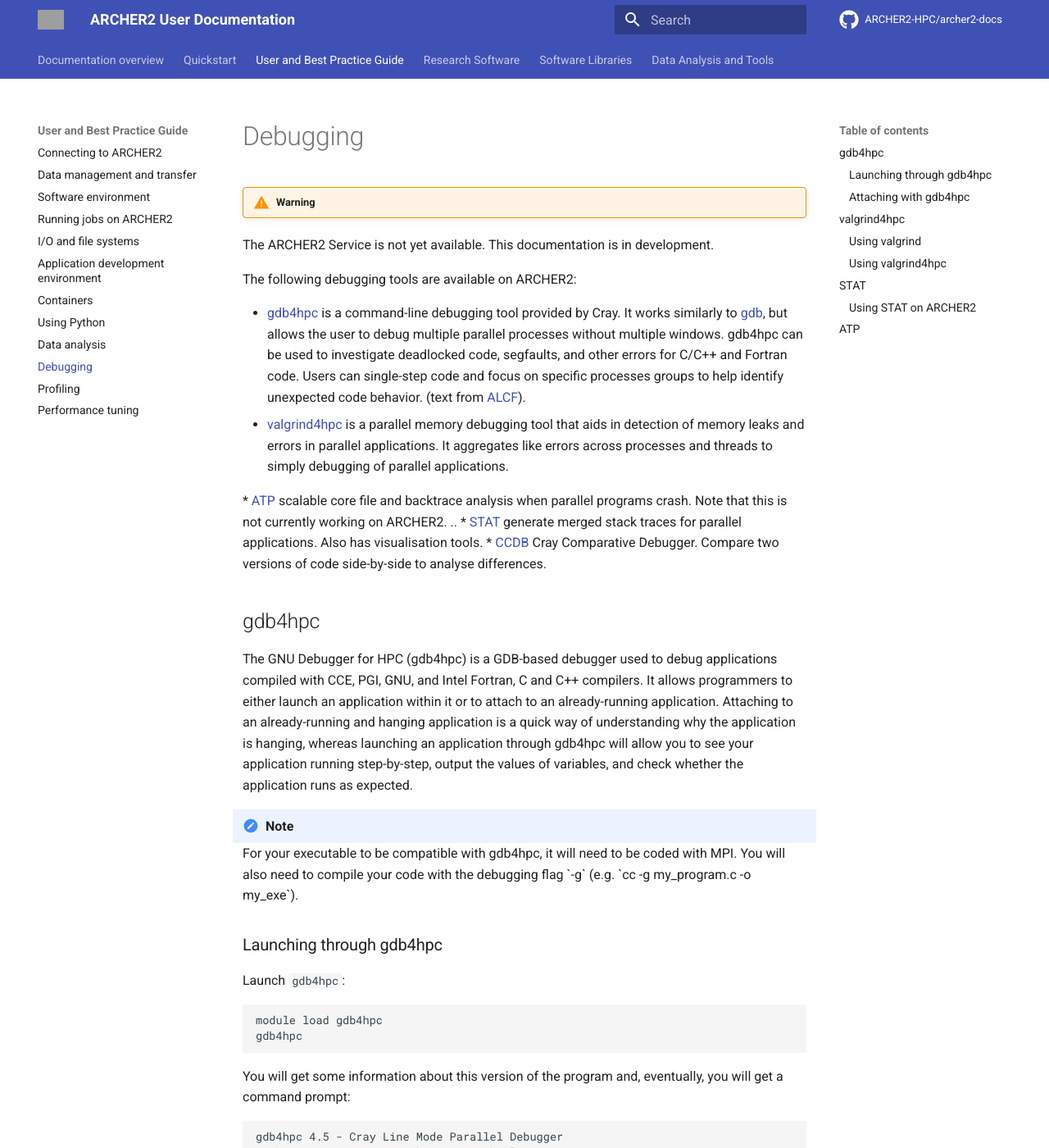
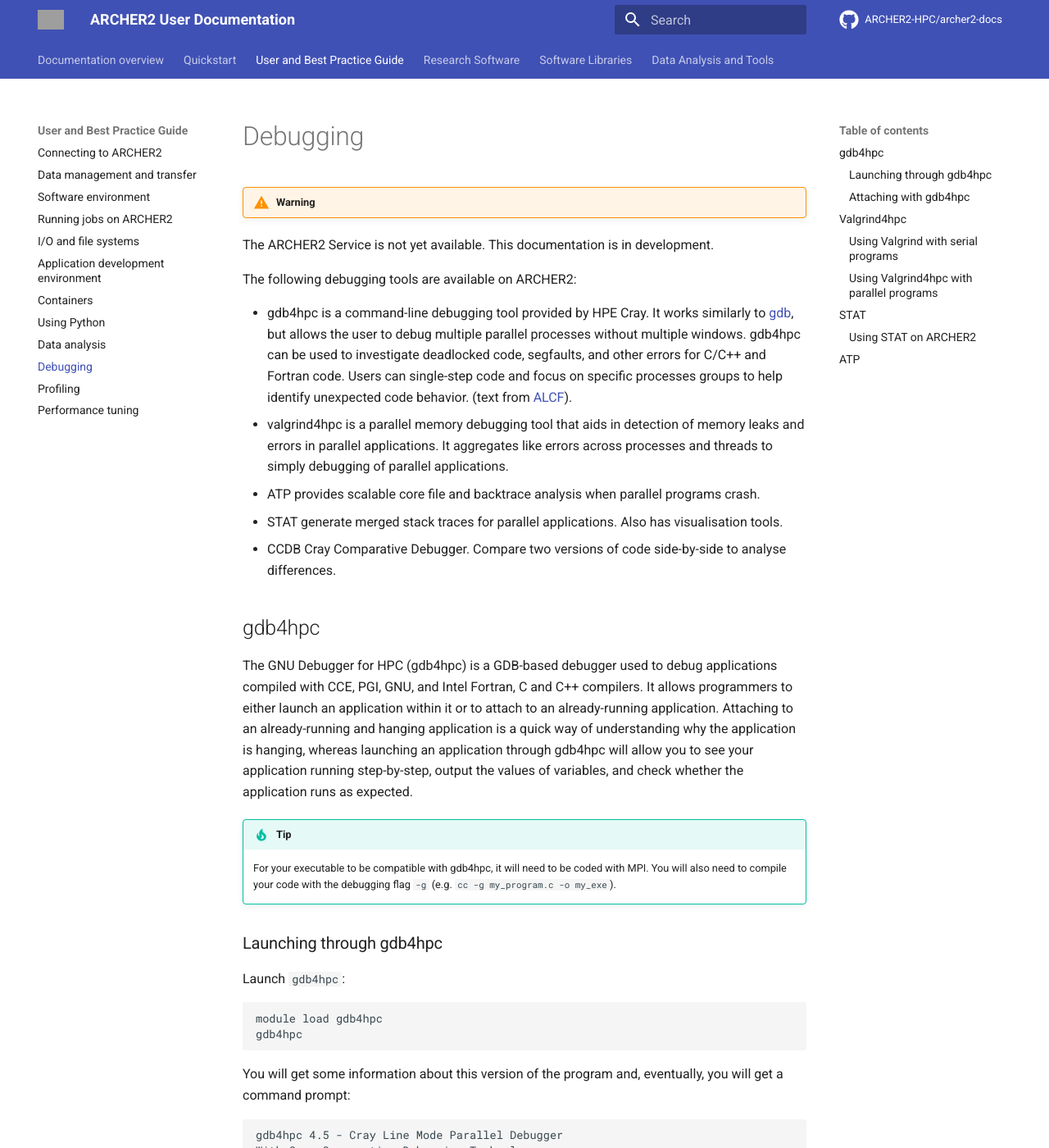
Before and after one commit to aturner-epcc/docs-test2, an MkDocs documentation site: the page built from docs/user-guide/debug.md, in a window 1280 px wide and 1400 px high. Shown: the whole window at 82% size. Built offline with MkDocs 1.6.1 and Material for MkDocs 9.7.7, drawn with Linux system fonts in a browser that asks for light colours; comment, search, counter and statistics services are not loaded; some of the changed text lies outside the part shown; grey boxes are pictures that could not be loaded.

Commit message:
Updates debugging section

```diff
--- a/docs/user-guide/debug.md
+++ b/docs/user-guide/debug.md
@@ -6,8 +6,8 @@
 
 The following debugging tools are available on ARCHER2:
 
-  - [gdb4hpc](#gdb4hpc) is a command-line debugging tool provided by
-    Cray. It works similarly to
+  - gdb4hpc is a command-line debugging tool provided by
+    HPE Cray. It works similarly to
     [gdb](https://www.gnu.org/software/gdb/), but allows the user to
     debug multiple parallel processes without multiple windows. gdb4hpc
     can be used to investigate deadlocked code, segfaults, and other
@@ -15,16 +15,16 @@
     focus on specific processes groups to help identify unexpected code
     behavior. (text from
     [ALCF](https://www.alcf.anl.gov/support-center/theta/gdb)).
-  - [valgrind4hpc](#valgrind4hpc) is a parallel memory debugging tool
+  - valgrind4hpc is a parallel memory debugging tool
     that aids in detection of memory leaks and errors in parallel
     applications. It aggregates like errors across processes and threads
     to simply debugging of parallel applications.
-
-\* [ATP](#atp) scalable core file and backtrace analysis when parallel
-programs crash. Note that this is not currently working on ARCHER2. ..
-\* [STAT](#stat) generate merged stack traces for parallel applications.
-Also has visualisation tools.
-\* [CCDB]() Cray Comparative Debugger. Compare two versions of code side-by-side to analyse differences.
+  - ATP provides scalable core file and backtrace analysis when parallel
+    programs crash.
+  - STAT generate merged stack traces for parallel applications.
+    Also has visualisation tools.
+  - CCDB Cray Comparative Debugger. Compare two versions of code
+    side-by-side to analyse differences.
 
 ## gdb4hpc
 
@@ -38,19 +38,10 @@
 output the values of variables, and check whether the application runs
 as expected.
 
-<div class="note">
-
-<div class="admonition-title">
-
-Note
-
-</div>
-
-For your executable to be compatible with gdb4hpc, it will need to be
-coded with MPI. You will also need to compile your code with the
-debugging flag `-g` (e.g. `cc -g my_program.c -o my_exe`).
-
-</div>
+!!! tip
+    For your executable to be compatible with gdb4hpc, it will need to be
+    coded with MPI. You will also need to compile your code with the
+    debugging flag `-g` (e.g. `cc -g my_program.c -o my_exe`).
 
 ### Launching through gdb4hpc
 
@@ -118,24 +109,24 @@
 your code. The following lists and describes some of the most useful
 ones:
 
->   - `help` -- Lists all gdb4hpc commands. You can run `help
->     COMMAND_NAME` to learn more about a specific command (*e.g.* `help
->     launch` will tell you about the launch command
->   - `list` -- Will show the current line of code and the 9 lines
->     following. Repeated use of `list` will move you down the code in
->     ten-line chunks.
->   - `next` -- Will jump to the next step in the program for each
->     process and output which line of code each process is one. It will
->     not enter subroutines. Note that there is no reverse-step in
->     gdb4hpc.
->   - `step` -- Like `next`, but this will step into subroutines.
->   - `up` -- Go up one level in the program (*e.g.* from a subroutine
->     back to main).
->   - `print var` -- Prints the value of variable `var` at this point in
->     the code.
->   - `watch var` -- Like print, but will print whenever a variable
->     changes value.
->   - `quit` -- Exits gdb4hpc.
+   - `help` -- Lists all gdb4hpc commands. You can run `help
+     COMMAND_NAME` to learn more about a specific command (*e.g.* `help
+     launch` will tell you about the launch command
+   - `list` -- Will show the current line of code and the 9 lines
+     following. Repeated use of `list` will move you down the code in
+     ten-line chunks.
+   - `next` -- Will jump to the next step in the program for each
+     process and output which line of code each process is one. It will
+     not enter subroutines. !!! note that there is no reverse-step in
+     gdb4hpc.
+   - `step` -- Like `next`, but this will step into subroutines.
+   - `up` -- Go up one level in the program (*e.g.* from a subroutine
+     back to main).
+   - `print var` -- Prints the value of variable `var` at this point in
+     the code.
+   - `watch var` -- Like print, but will print whenever a variable
+     changes value.
+   - `quit` -- Exits gdb4hpc.
 
 Remember to exit the interactive session once you are done debugging.
 
@@ -201,10 +192,10 @@
 We will be using the `attach` command to attach to our program that
 hangs. This is done by writing:
 
-  - ::
-    dbg all\> attach $my\_prog JOB\_ID.\#\#
 
-where JOB\_ID.\#\# is the full job ID found using `sstat` (in our
+    dbg all> attach $my_prog JOB_ID.##
+
+where `JOB_ID.##` is the full job ID found using `sstat` (in our
 example, this would be 1051.0). The name `$my_prog` is a dummy-name --
 it could be whatever name you like.
 
@@ -240,7 +231,7 @@
 
 Do not forget to exit your interactive session.
 
-## valgrind4hpc
+## Valgrind4hpc
 
 Valgrind4hpc is a Valgrind-based debugging tool to aid in the detection
 of memory leaks and errors in parallel applications. Valgrind4hpc
@@ -253,7 +244,7 @@
 The valgrind4hpc module enables the use of standard valgrind as well as
 the valgrind4hpc version more suitable to parallel programs.
 
-### Using valgrind
+### Using Valgrind with serial programs
 
 Launch `valgrind4hpc`:
 
@@ -263,10 +254,10 @@
 
     valgrind --tool=memcheck --leak-check=yes my_executable
 
-The log outputs to screen. The <span class="title-ref">ERROR
-SUMMARY</span> will tell you whether, and how many, memory errors there
-are in your script. Furthermore, if you compile your code using the `-g`
-debugging flag (*e.g.* `gcc -g my_progam.c -o my_executable.c`), the log
+The log outputs to screen. The `ERROR SUMMARY` will tell you whether,
+and how many, memory errors there
+are in your program. Furthermore, if you compile your code using the `-g`
+debugging flag (*e.g.* `gcc -g my_program.c -o my_executable.c`), the log
 will point out the code lines where the error occurs.
 
 Valgrind also includes a tool called Massif that can be used to give
@@ -304,7 +295,7 @@
 the top data structures contributing to memory usage at each snapshot
 where there has been a significant allocation or deallocation of memory.
 
-### Using valgrind4hpc
+### Using Valgrind4hpc with parallel programs
 
 First, load `valgrind4hpc`:
 
@@ -330,8 +320,8 @@
 supported in valgrind4hpc (*e.g.* `--leak-check`) -- note, however, that
 some of these options might interfere with valgrind4hpc.
 
-More information on valgrind4hpc can be found in the manual (`man
-valgrind4hpc`).
+More information on valgrind4hpc can be found in the manual
+(`man valgrind4hpc`).
 
 ## STAT
 
@@ -367,8 +357,9 @@
     srun -n 256 --nodes=2 --tasks-per-node=128 --cpus-per-task=1 --time=01:00:00  --export=ALL\
                 --account=[budget code] --partition=standard --qos=standard./my_exe &
 
-Note that this example has set the job time limit to 1 hour -- if you
-need longer, change the `--time` command.
+!!! note
+    This example has set the job time limit to 1 hour -- if you
+    need longer, change the `--time` command.
 
 You will need the Program ID (PID) of the job you have just launched --
 the PID is printed to screen upon launch, or you can get it by running:
@@ -429,15 +420,12 @@
 
 This produces a graph displaying all the different places within the program that the parallel processes were when you queried them.
 
-!!!note
-   To see the graph, you will need to have exported your X display when logging in.
+!!! note
+    To see the graph, you will need to have exported your X display when logging in.
 
 ## ATP
 
-!!!warning
-   There is a known bug with the ATP module. This is currently being fixed.
-
-To enable ATP you should load the atp module and set the "ATP\_ENABLED"
+To enable ATP you should load the atp module and set the `ATP_ENABLED`
 environment variable to 1 on the login node:
 
     module load atp
@@ -451,9 +439,9 @@
     srun -n=256 --nodes=2 --tasks-per-node=128 --cpus-per-task=1 --time=01:00:00 --export=ALL \
                 --account=[budget code] --partition=standard --qos=standard ./my_exe &
 
-!!!note
-   This example has set the job time limit to 1 hour -- if you
-   need longer, change the `--time` command.
+!!! note
+    This example has set the job time limit to 1 hour -- if you
+    need longer, change the `--time` command.
 
 Once the job has finished running, load the `stat` module to view the
 results:
@@ -464,6 +452,6 @@
 
     stat-view atpMergedBT.dot
 
-!!!note
-   To see the graph, you will need to have exported your X display when
-   logging in.
+!!! note
+    To see the graph, you will need to have exported your X display when
+    logging in.
```
Also changed, not shown: other parts of docs/user-guide/debug.md (+2 -3 lines).
